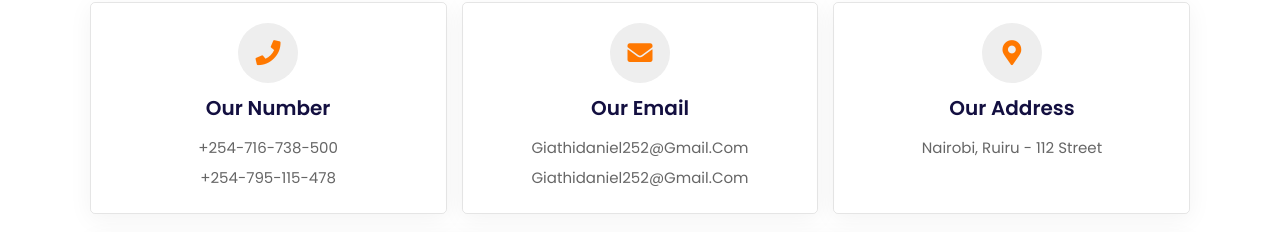
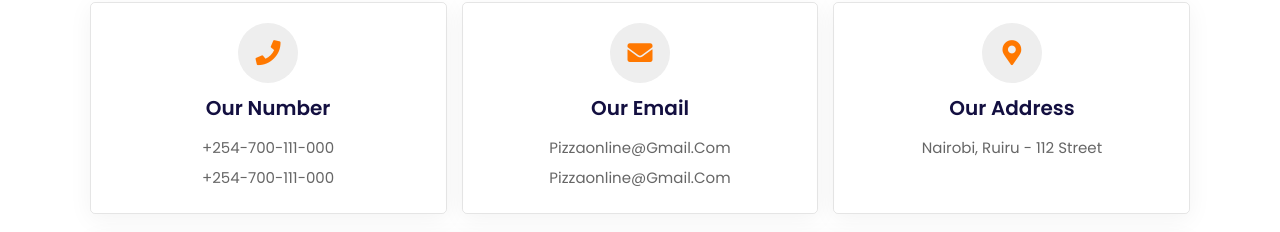
Before and after one commit to Giathi-Daniel/OnlineShop, a plain HTML site: page contact.html in a window 1280 px wide. Shown: the part 459-691 px from the top of the page. Drawn offline with Linux system fonts and the light colour scheme; a script that the page names is missing.

Commit message:
Update contact information in contact.html

```diff
--- a/contact.html
+++ b/contact.html
@@ -32,15 +32,15 @@
             <div class="icons">
                 <i class="fas fa-phone"></i>
                 <h3>our number</h3>
-                <p>+254-716-738-500</p>
-                <p>+254-795-115-478</p>
+                <p>+254-700-111-000</p>
+                <p>+254-700-111-000</p>
             </div>
 
             <div class="icons">
                 <i class="fas fa-envelope"></i>
                 <h3>our email</h3>
-                <p>giathidaniel252@gmail.com</p>
-                <p>giathidaniel252@gmail.com</p>
+                <p>pizzaonline@gmail.com</p>
+                <p>pizzaonline@gmail.com</p>
             </div>
 
             <div class="icons">
```
